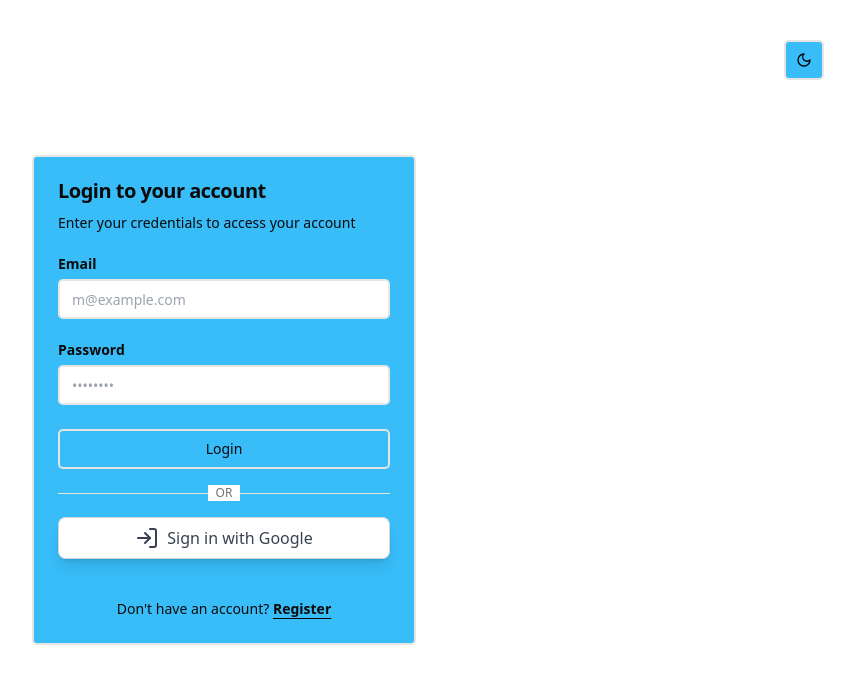
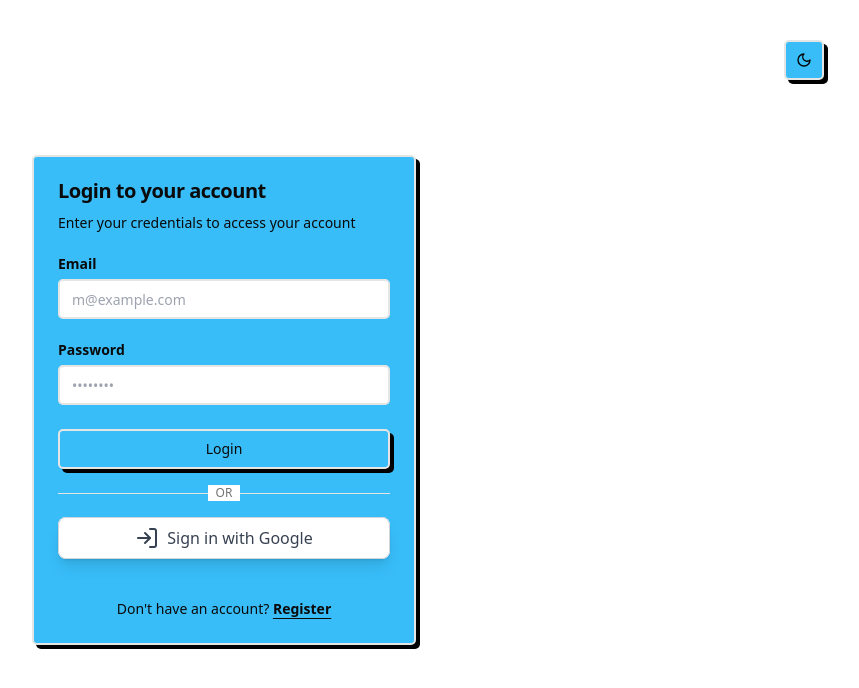
Before and after one commit to afnanhussain2002/read-podcast, a Next.js app: page /login in a window 1280 px wide. Shown: the top 688 px of the page, without its empty margins (416-1275 px from the left). Built offline with nearby package versions, Linux system fonts and the light colour scheme.

Commit message:
add shadow on all buttons

```diff
--- a/components/ui/button.tsx
+++ b/components/ui/button.tsx
@@ -11,7 +11,7 @@ const buttonVariants = cva(
     variants: {
       variant: {
         default:
-          "text-mtext bg-brand-glow border-2 border-border shadow-shadow hover:translate-x-boxShadowX hover:translate-y-boxShadowY hover:shadow-none",
+          "text-mtext bg-brand-glow border-2 border-border shadow-light dark:shadow-dark hover:translate-x-boxShadowX hover:translate-y-boxShadowY hover:shadow-none",
         noShadow: "text-mtext bg-brand-glow border-2 border-border",
         neutral:
           "bg-bw text-text border-2 border-border shadow-shadow hover:translate-x-boxShadowX hover:translate-y-boxShadowY hover:shadow-none",
--- a/components/ui/card.tsx
+++ b/components/ui/card.tsx
@@ -9,7 +9,7 @@ const Card = React.forwardRef<
   <div
     ref={ref}
     className={cn(
-      "rounded-base shadow-shadow border-2 border-border bg-brand-glow text-mtext",
+      "rounded-base shadow-light dark:shadow-dark border-2 border-border bg-brand-glow text-mtext",
       className,
     )}
     {...props}
```
